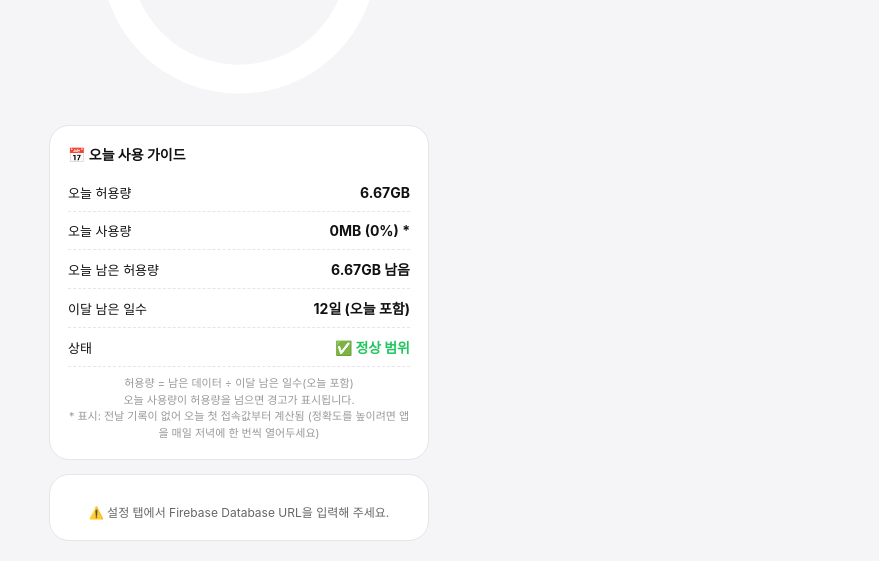
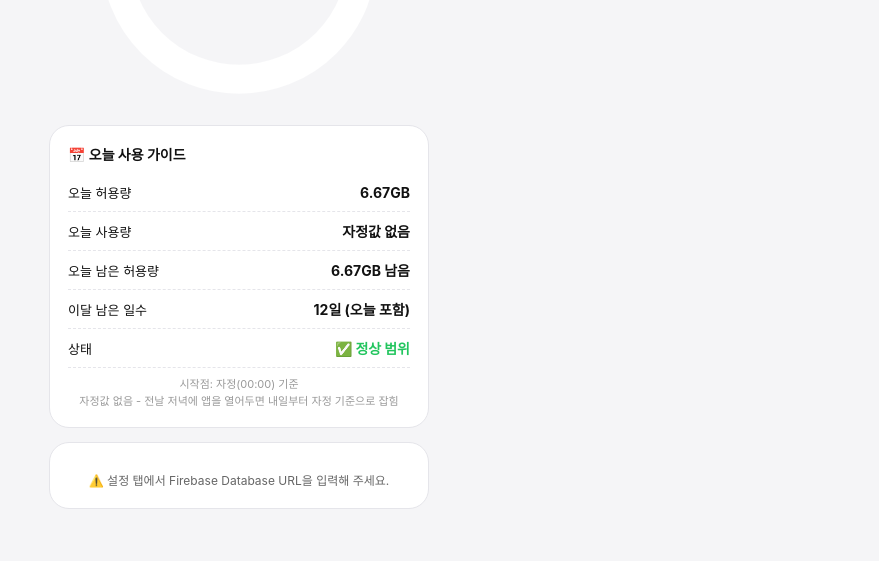
Before and after one commit to apoco211/tether-meter, a plain HTML site: page index.html in a window 1280 px wide. Shown: the part 345-906 px from the top of the page, without its empty margins (401-1280 px from the left). After the commit the page ends 874 px from the top, so only its background shows below. Drawn offline with Linux system fonts and the light colour scheme.

Commit message:
🚀 [tether-meter] 빌드 및 업데이트 (v1.8) (2026. 11. 19. 오후 7:05:09)

```diff
--- a/index.html
+++ b/index.html
@@ -23,7 +23,7 @@
 <meta charset="UTF-8">
 <meta name="viewport" content="width=device-width,initial-scale=1,maximum-scale=1">
 <meta name="apple-mobile-web-app-capable" content="yes">
-<title>Tether Meter v1.7</title>
+<title>Tether Meter v1.8</title>
 <style>
 :root{--bg:#0a0a0a;--card:#151515;--card-b:#222;--text:#fff;--sub:#999;--muted:#666;--gauge-bg:#1a1a1a;--gauge-fg:#fff;--input-bg:#0a0a0a;--input-b:#2a2a2a;--btn-bg:#fff;--btn-c:#000}
 [data-theme="light"]{--bg:#f5f5f7;--card:#fff;--card-b:#e5e5ea;--text:#111;--sub:#666;--muted:#999;--gauge-bg:#e5e5ea;--gauge-fg:#111;--input-bg:#fff;--input-b:#d1d1d6;--btn-bg:#111;--btn-c:#fff}
@@ -78,7 +78,7 @@ small{color:var(--muted);font-size:11px;display:block;margin-top:6px;line-height
 </head>
 <body>
 <button id="themeToggle">☀️</button>
-<h1>TETHER METER v1.7</h1>
+<h1>TETHER METER v1.8</h1>
 
 <div class="tabs">
   <button id="tabBtnMonitor" class="tab-btn active" onclick="switchTab('monitor')">📊 모니터</button>
@@ -101,12 +101,12 @@ small{color:var(--muted);font-size:11px;display:block;margin-top:6px;line-height
   <div class="card" id="dailyCard">
     <h2>📅 오늘 사용 가이드</h2>
     <div class="daily-row"><span>오늘 허용량</span><b id="dailyBudget">6.67GB</b></div>
-    <div class="daily-row"><span>오늘 사용량</span><b id="dailyUsed">0MB (0%) *</b></div>
+    <div class="daily-row"><span>오늘 사용량</span><b id="dailyUsed">자정값 없음</b></div>
     <div class="daily-row"><span>오늘 남은 허용량</span><b id="dailyLeft">6.67GB 남음</b></div>
     <div class="daily-row"><span>이달 남은 일수</span><b id="dailyDaysLeft">12일 (오늘 포함)</b></div>
     <div class="daily-row"><span>상태</span><b id="dailyStatus" class="daily-ok">✅ 정상 범위</b></div>
     <div id="dailyAlert" class="daily-alert" style="background: rgb(239, 68, 68);"></div>
-    <div class="daily-note">허용량 = 남은 데이터 ÷ 이달 남은 일수(오늘 포함)<br>오늘 사용량이 허용량을 넘으면 경고가 표시됩니다.<br>* 표시: 전날 기록이 없어 오늘 첫 접속값부터 계산됨 (정확도를 높이려면 앱을 매일 저녁에 한 번씩 열어두세요)</div>
+    <div id="dailyNote" class="daily-note">시작점: 자정(00:00) 기준<br>자정값 없음 - 전날 저녁에 앱을 열어두면 내일부터 자정 기준으로 잡힘</div>
   </div>
   <div class="card">
     <div id="log" class="log">⚠️ 설정 탭에서 Firebase Database URL을 입력해 주세요.</div>
@@ -190,9 +190,9 @@ function getTodayKey() {
   const d = new Date();
   return `${d.getFullYear()}-${String(d.getMonth()+1).padStart(2,'0')}-${String(d.getDate()).padStart(2,'0')}`;
 }
-// [v1.6 수정] 오늘 시작값 버그 수정
-// 문제: 날짜가 바뀌면 그날 첫 접속값을 시작값으로 삼아서, 그 전에 쓴 오늘 사용량이 0이 됨
-// 수정: 전날 마지막으로 본 값을 오늘 시작값으로 사용. 전날 기록이 없으면(오래 안 열었으면) 어쩔 수 없이 현재값을 시작값으로 쓰되, 그 경우 오늘 사용량은 0부터 시작한다는 걸 표시한다.
+// [v1.8] 시작점 = 자정(00:00) 기준. 말일 23:59:59까지가 한 달.
+// 웹앱은 자정에 자동 실행이 안 되므로, 전날 마지막으로 본 값을 자정값으로 쓴다.
+// 오늘 처음 연 순간의 값을 자정값으로 쓰지 않는다. 전날 기록이 없으면 오늘 사용량은 '자정값 없음'으로 표시한다.
 function getTodayUsed(currentA25) {
   const today = getTodayKey();
   const savedDay = localStorage.getItem('tether_daily_day');
@@ -200,14 +200,23 @@ function getTodayUsed(currentA25) {
   if (savedDay !== today || isNaN(start)) {
     const lastSeen = parseFloat(localStorage.getItem('tether_last_seen_a25') || 'NaN');
     const lastSeenDay = localStorage.getItem('tether_last_seen_day') || '';
-    // 전날에 본 기록이 있으면 그 값을 오늘 시작값으로 (오늘 00시와 가장 가까운 값)
-    const useLastSeen = !isNaN(lastSeen) && lastSeenDay && lastSeenDay !== today && lastSeen <= currentA25;
-    const newStart = useLastSeen ? lastSeen : currentA25;
-    localStorage.setItem('tether_daily_day', today);
-    localStorage.setItem('tether_daily_start', String(newStart));
-    localStorage.setItem('tether_daily_start_is_estimate', useLastSeen ? '0' : '1');
-    return Math.max(0, currentA25 - newStart);
+    const hasMidnight = !isNaN(lastSeen) && lastSeenDay && lastSeenDay !== today && lastSeen <= currentA25;
+    if (hasMidnight) {
+      localStorage.setItem('tether_daily_day', today);
+      localStorage.setItem('tether_daily_start', String(lastSeen));
+      localStorage.setItem('tether_daily_start_is_estimate', '0');
+      localStorage.setItem('tether_daily_start_label', lastSeenDay + ' 마지막값 = 자정 기준');
+      return Math.max(0, currentA25 - lastSeen);
+    } else {
+      // 전날 기록 없음: 오늘 처음 연 값을 자정으로 착각하지 않기 위해 시작점을 만들지 않고 -1 반환
+      localStorage.setItem('tether_daily_day', today);
+      localStorage.setItem('tether_daily_start', '');
+      localStorage.setItem('tether_daily_start_is_estimate', '1');
+      localStorage.setItem('tether_daily_start_label', '자정값 없음 - 전날 저녁에 앱을 열어두면 내일부터 자정 기준으로 잡힘');
+      return -1;
+    }
   }
+  if (isNaN(start)) return -1;
   if (currentA25 < start) {
     localStorage.setItem('tether_daily_start', String(currentA25));
     return 0;
@@ -222,13 +231,17 @@ function saveLastSeen(currentA25) {
 function renderDaily(left, total, currentA25) {
   const daysLeft = getDaysLeftInMonth();
   const budget = left / daysLeft;
-  const todayUsed = getTodayUsed(currentA25);
+  const todayUsedRaw = getTodayUsed(currentA25);
+  const noMidnight = todayUsedRaw < 0;
+  const todayUsed = noMidnight ? 0 : todayUsedRaw;
   const dailyLeft = budget - todayUsed;
   const over = todayUsed > budget;
   const pctUsed = budget > 0 ? (todayUsed / budget) * 100 : 0;
   $('dailyBudget').textContent = budget.toFixed(2) + 'GB';
   const isEst = localStorage.getItem('tether_daily_start_is_estimate') === '1';
-  $('dailyUsed').textContent = (todayUsed * 1024 < 1000 ? (todayUsed*1024).toFixed(0)+'MB' : todayUsed.toFixed(2)+'GB') + ' (' + pctUsed.toFixed(0) + '%)' + (isEst ? ' *' : '');
+  $('dailyUsed').textContent = noMidnight ? '자정값 없음' : (todayUsed * 1024 < 1000 ? (todayUsed*1024).toFixed(0)+'MB' : todayUsed.toFixed(2)+'GB') + ' (' + pctUsed.toFixed(0) + '%)';
+  const _lbl = localStorage.getItem('tether_daily_start_label') || '';
+  const _note = document.getElementById('dailyNote'); if (_note && _lbl) _note.innerHTML = '시작점: 자정(00:00) 기준<br>' + _lbl;
   $('dailyLeft').textContent = (dailyLeft >= 0 ? dailyLeft.toFixed(2)+'GB 남음' : Math.abs(dailyLeft).toFixed(2)+'GB 초과');
   $('dailyLeft').style.color = dailyLeft >= 0 ? '' : '#ef4444';
   $('dailyDaysLeft').textContent = daysLeft + '일 (오늘 포함)';
```
